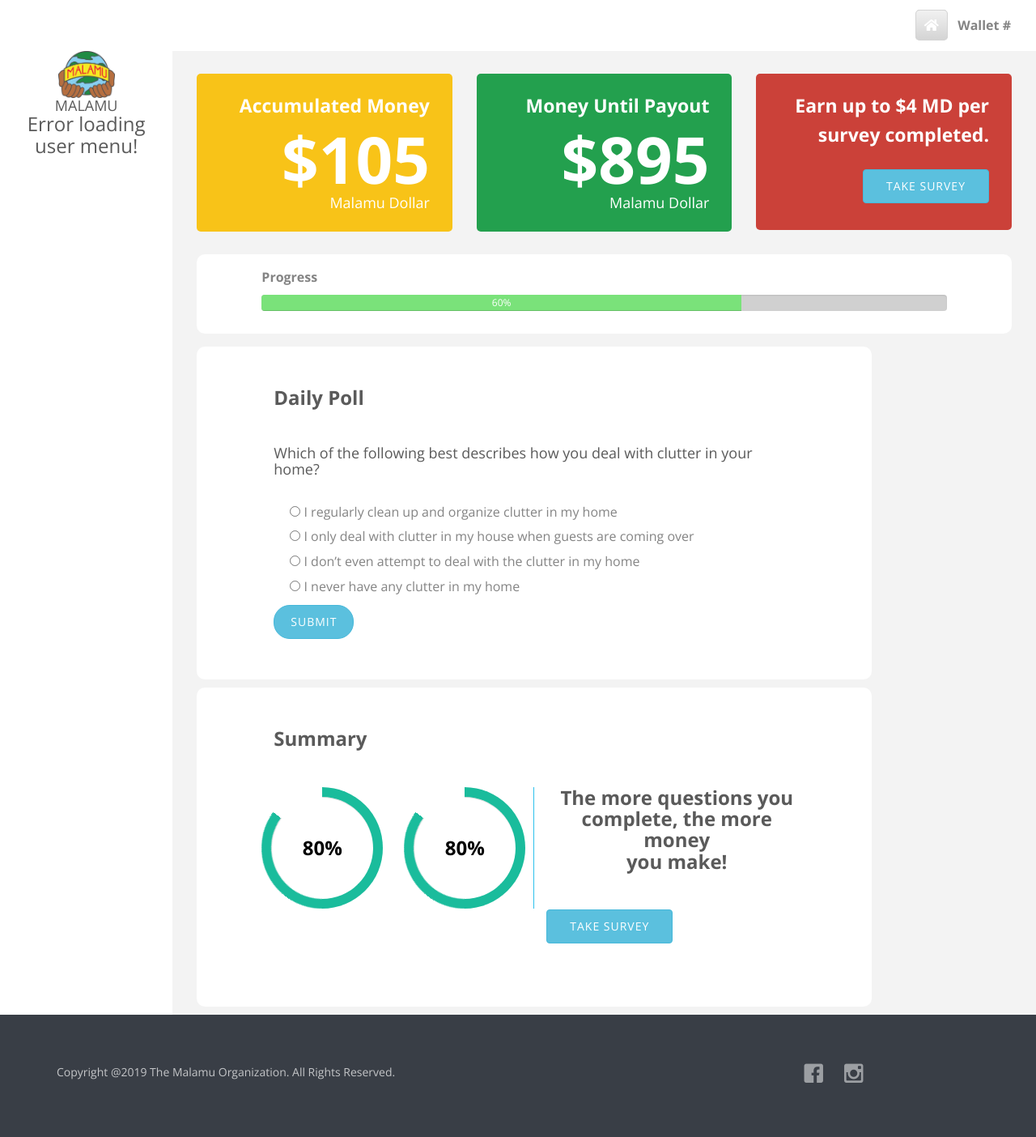
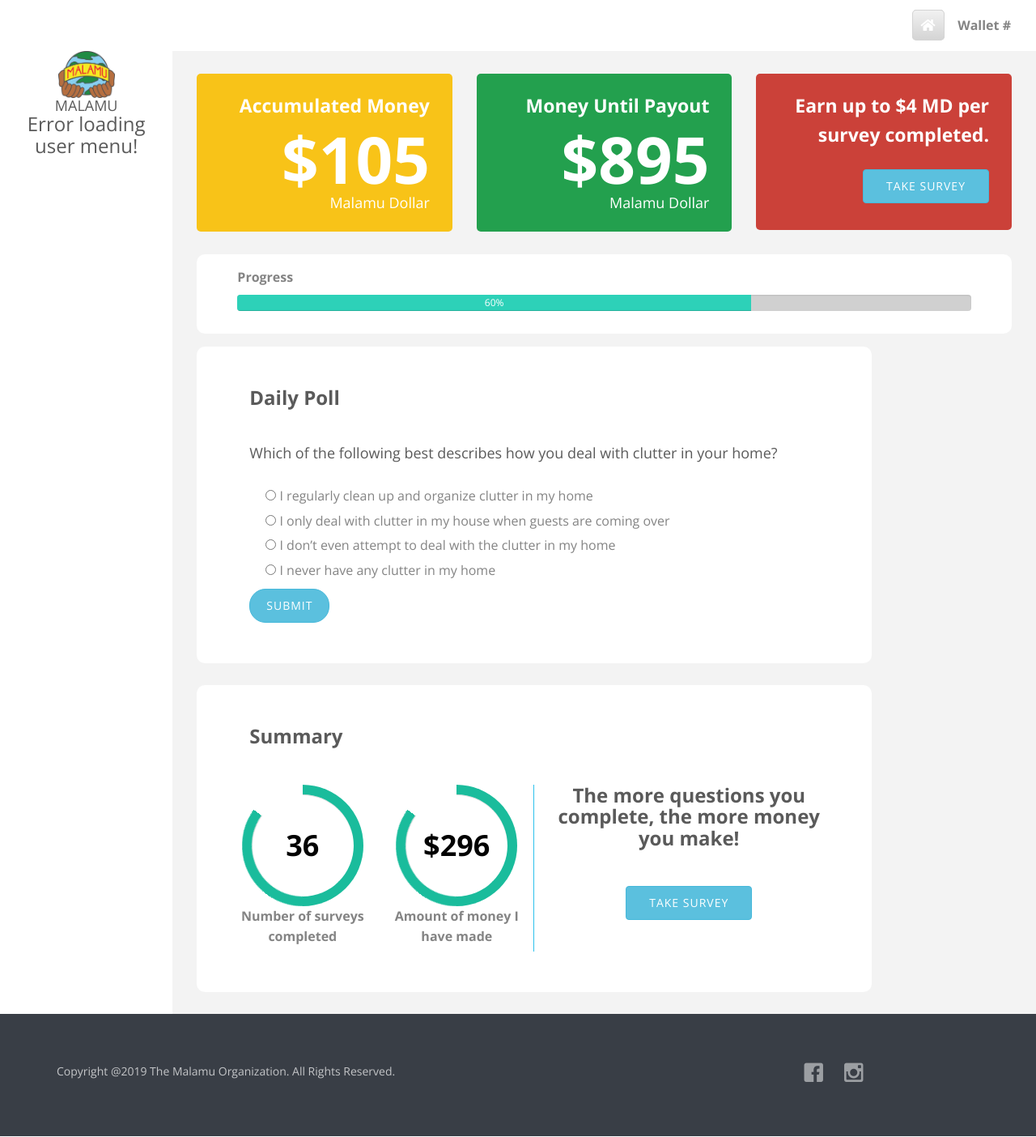
Before and after one commit to praveen-tissera/malamu, a CodeIgniter app: the page made by application/views/dashboard.php in a window 1280 px wide. Shown: the whole page at 81% size. Run offline with CodeIgniter, Linux system fonts and the light colour scheme; some libraries are stand-ins or nearby versions; some web fonts are replaced.

Commit message:
change home icon button link and dashboard ui

```diff
--- a/application/views/dashboard.php
+++ b/application/views/dashboard.php
@@ -40,7 +40,7 @@
     <link href="<?php echo base_url('/assets/css/icomoon.css'); ?>" rel="stylesheet">
 	<style>
 	.progress-bar-success{
-		background-color: #7ae27a;
+		background-color: #2dd1b8;
 	}
 	.left-menu{
 		list-style-type:none;
@@ -183,6 +183,12 @@
 
 									</div>
 
+
+								</div>
+								<div class="row">
+								<div class="col-sm-12 mb-4">
+                                         <img class="img-responsive"  style="margin:auto;"  src="https://via.placeholder.com/908x120?text=908x120+Leaderboard" alt="">
+                                    </div>
 								</div>
 								<div class="middle-container">
 									<div class="row">
@@ -198,7 +204,7 @@
 
 									</div>
 									<div class="row summary">
-										<div class="col-sm-3">
+										<div class="col-md-3">
 
 
 
@@ -209,12 +215,13 @@
 													<span class="progress-right">
 														<span class="progress-bar"></span>
 													</span>
-													<div class="progress-value">80%</div>
+													<div class="progress-value">36</div>
 												</div>
+												<label class="text-center">Number of surveys completed</label>
 
 										</div>
 
-										<div class="col-sm-3 wallet-balance">
+										<div class="col-md-3 wallet-balance">
 
 
 
@@ -225,14 +232,16 @@
 												<span class="progress-right">
 													<span class="progress-bar"></span>
 												</span>
-												<div class="progress-value">80%</div>
+												<div class="progress-value">$296</div>
 											</div>
+
+											<label class="text-center">Amount of money I have made</label>
 
 										</div>
 
 
-										<div class="col-sm-6">
-											<h3 class="text-center">
+										<div class="col-md-6 text-center">
+											<h3>
 											<strong>The more questions you <br> complete, the more money <br> you make!</strong>
 											</h3>
 											<button class="btn btn-color btn-info mb-5 mt-4 pl-5 pr-5">Take Survey</button>
@@ -240,7 +249,11 @@
 									</div>
 
 								</div>
-
+								<div class="row">
+									<div class="col-sm-12 mb-4">
+											<img class="img-responsive"  style="margin:auto;"  src="https://via.placeholder.com/908x120?text=908x120+Leaderboard" alt="">
+									</div>
+								</div>
 
 
 							</div>
--- a/application/views/help-good.php
+++ b/application/views/help-good.php
@@ -40,7 +40,7 @@
     <link href="<?php echo base_url('/assets/css/icomoon.css'); ?>" rel="stylesheet">
 	<style>
 	.progress-bar-success{
-		background-color: #7ae27a;
+		background-color: #2dd1b8;
 	}
 	.left-menu{
 		list-style-type:none;
--- a/application/views/invite-friend.php
+++ b/application/views/invite-friend.php
@@ -46,7 +46,7 @@
     <link href="<?php echo base_url('/assets/css/icomoon.css'); ?>" rel="stylesheet">
 	<style>
 	.progress-bar-success{
-		background-color: #7ae27a;
+		background-color: #2dd1b8;
 	}
 	.left-menu{
 		list-style-type:none;
--- a/application/views/navbar.php
+++ b/application/views/navbar.php
@@ -4,7 +4,10 @@
 					<a class="navbar-brand"></a>
 				</div>
 				<p class="navbar-text pull-right">
-					<span class="nav-home"><i class="fas fa-home"></i></span>&nbsp;&nbsp;
+					<a href="<?php echo base_url('index.php/user/userDashBoard'); ?>">
+						<span class="nav-home"><i class="fas fa-home"></i></span>
+					</a>
+					&nbsp;&nbsp;
 					<strong>Wallet #
 											<?php if (isset($this->session->userdata['userID'])) {
 												$wallet_number = sprintf("%03d", $this->session->userdata['userID']);
--- a/application/views/user-activities.php
+++ b/application/views/user-activities.php
@@ -40,7 +40,7 @@
     <link href="<?php echo base_url('/assets/css/icomoon.css'); ?>" rel="stylesheet">
 	<style>
 	.progress-bar-success{
-		background-color: #7ae27a;
+		background-color: #2dd1b8;
 	}
 	.left-menu{
 		list-style-type:none;
--- a/application/views/user-redeem.php
+++ b/application/views/user-redeem.php
@@ -40,7 +40,7 @@
     <link href="<?php echo base_url('/assets/css/icomoon.css'); ?>" rel="stylesheet">
 	<style>
 	.progress-bar-success{
-		background-color: #7ae27a;
+		background-color: #2dd1b8;
 	}
 	.left-menu{
 		list-style-type:none;
--- a/application/views/user-wallet.php
+++ b/application/views/user-wallet.php
@@ -40,7 +40,7 @@
     <link href="<?php echo base_url('/assets/css/icomoon.css'); ?>" rel="stylesheet">
 	<style>
 	.progress-bar-success{
-		background-color: #7ae27a;
+		background-color: #2dd1b8;
 	}
 	.left-menu{
 		list-style-type:none;
--- a/assets/css/style.css
+++ b/assets/css/style.css
@@ -2168,7 +2168,7 @@ select{
 .middle-container{
   background-color: #fff;
   border-radius: 10px;
-  padding: 5rem 8rem 5rem 8rem;
+  padding: 5rem 5rem 5rem 5rem;
   margin-bottom: 1rem;
 
 }
@@ -2182,6 +2182,10 @@ select{
   border-radius: 5px;
   border: #d4d4d4 1px solid;
 }
+.nav-home:hover{
+  background-image: linear-gradient(#d4d4d4, #f1f1f1);
+}
+
 .nav-home>i{
   color: #fff;
 }
@@ -2305,7 +2309,7 @@ select{
   height: 90%;
   border-radius: 50%;
   /* background: #44484b; */
-  font-size: 24px;
+  font-size: 36px;
   color: rgb(2, 2, 2);
   line-height: 135px;
   text-align: center;
```
